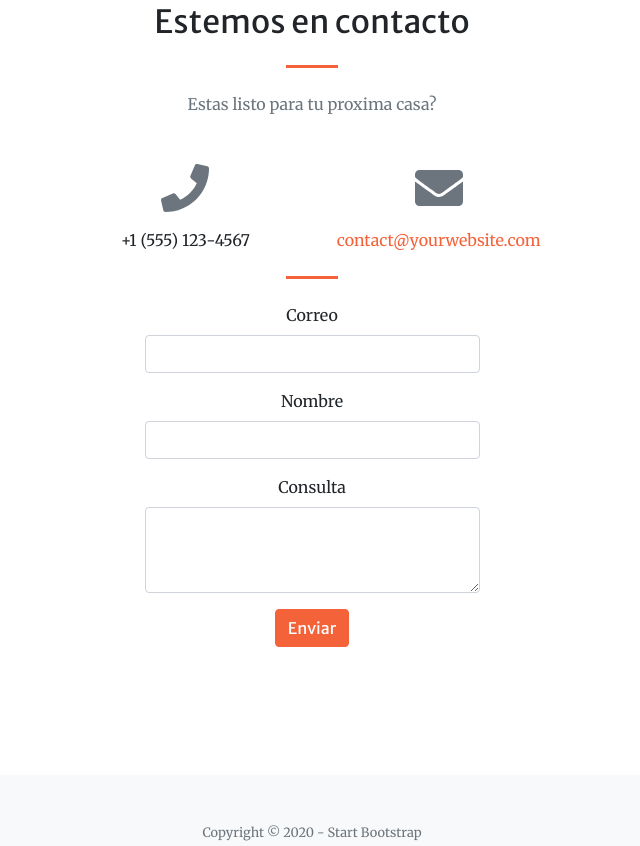
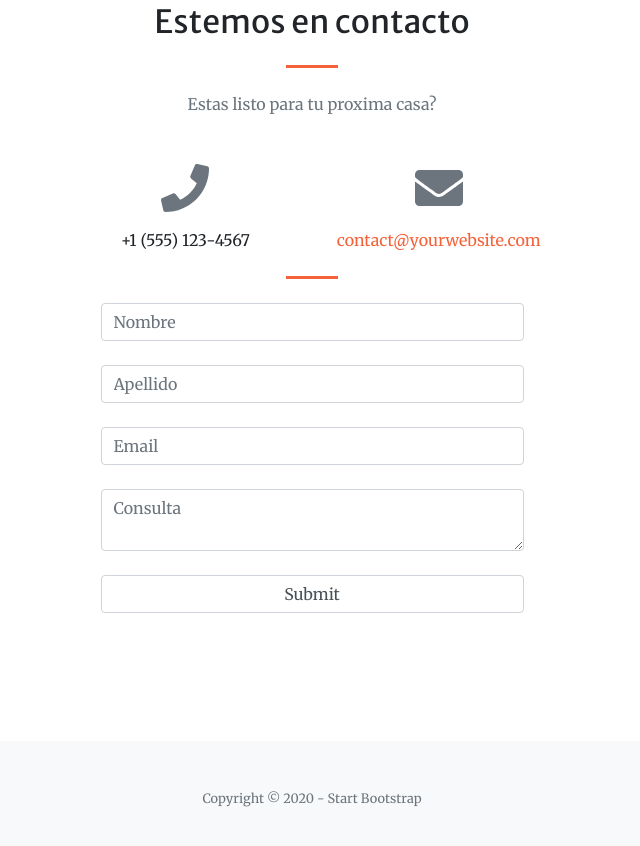
Before and after one commit to lautarox35/proyectodeptosclip, a plain HTML site: page index.html in a window 1280 px wide. Shown: the part 2677-3523 px from the top of the page, without its empty margins (328-968 px from the left). Drawn offline with nearby package versions, Linux system fonts and the light colour scheme.

Commit message:
proyecto completo

```diff
--- a/index.html
+++ b/index.html
@@ -1,5 +1,6 @@
 <!DOCTYPE html>
 <html lang="en">
+
 <head>
     <meta charset="utf-8" />
     <meta name="viewport" content="width=device-width, initial-scale=1, shrink-to-fit=no" />
@@ -12,19 +13,24 @@
     <script src="https://use.fontawesome.com/releases/v5.13.0/js/all.js" crossorigin="anonymous"></script>
     <!-- Google fonts-->
     <link href="https://fonts.googleapis.com/css?family=Merriweather+Sans:400,700" rel="stylesheet" />
-        <link href="https://fonts.googleapis.com/css?family=Merriweather:400,300,300italic,400italic,700,700italic" rel="stylesheet" type="text/css" />
+    <link href="https://fonts.googleapis.com/css?family=Merriweather:400,300,300italic,400italic,700,700italic"
+        rel="stylesheet" type="text/css" />
     <!-- Third party plugin CSS-->
-        <link href="https://cdnjs.cloudflare.com/ajax/libs/magnific-popup.js/1.1.0/magnific-popup.min.css" rel="stylesheet" />
+    <link href="https://cdnjs.cloudflare.com/ajax/libs/magnific-popup.js/1.1.0/magnific-popup.min.css"
+        rel="stylesheet" />
     <!-- Core theme CSS (includes Bootstrap)-->
     <link href="css/styles.css" rel="stylesheet" />
     <script src="https://unpkg.com/feather-icons"></script>
 </head>
+
 <body id="page-top">
     <!-- Navigation-->
     <nav class="navbar navbar-expand-lg navbar-light fixed-top py-3" id="mainNav">
         <div class="container">
             <a class="navbar-brand js-scroll-trigger" href="#page-top">Departamentos lux</a>
-                <button class="navbar-toggler navbar-toggler-right" type="button" data-toggle="collapse" data-target="#navbarResponsive" aria-controls="navbarResponsive" aria-expanded="false" aria-label="Toggle navigation"><span class="navbar-toggler-icon"></span></button>
+            <button class="navbar-toggler navbar-toggler-right" type="button" data-toggle="collapse"
+                data-target="#navbarResponsive" aria-controls="navbarResponsive" aria-expanded="false"
+                aria-label="Toggle navigation"><span class="navbar-toggler-icon"></span></button>
             <div class="collapse navbar-collapse" id="navbarResponsive">
                 <ul class="navbar-nav ml-auto my-2 my-lg-0">
                     <li class="nav-item"><a class="nav-link js-scroll-trigger" href="#about">Inicio</a></li>
@@ -44,7 +50,9 @@
                     <hr class="divider my-4" />
                 </div>
                 <div class="col-lg-8 align-self-baseline">
-                        <p class="text-white-75 font-weight-light mb-5">Lorem ipsum dolor sit, amet consectetur adipisicing elit. Praesentium magnam placeat sed pariatur blanditiis tenetur eaque nostrum quo iure nesciunt corporis reprehenderit, dicta rem minima eos odio provident dolor? Illum.</p>
+                    <p class="text-white-75 font-weight-light mb-5">Lorem ipsum dolor sit, amet consectetur adipisicing
+                        elit. Praesentium magnam placeat sed pariatur blanditiis tenetur eaque nostrum quo iure nesciunt
+                        corporis reprehenderit, dicta rem minima eos odio provident dolor? Illum.</p>
                     <a class="btn btn-primary btn-xl js-scroll-trigger" href="#about">ver más</a>
                 </div>
             </div>
@@ -57,7 +65,12 @@
                 <div class="col-lg-8 text-center">
                     <h2 class="text-white mt-0">Tenemos el departamento de tus sueños!</h2>
                     <hr class="divider light my-4" />
-                        <p class="text-white-50 mb-4">Lorem, ipsum dolor sit amet consectetur adipisicing elit. Voluptatum quisquam perferendis inventore doloremque distinctio incidunt asperiores beatae facere commodi numquam, aliquid autem ipsum non tempore cupiditate in perspiciatis unde? Totam.Earum tenetur magni magnam, minima facere molestiae vel fugiat nobis dolor culpa reiciendis qui officiis! Molestias neque, consectetur quisquam porro eveniet quaerat, iste maiores assumenda debitis deserunt, nostrum pariatur id. </p>
+                    <p class="text-white-50 mb-4">Lorem, ipsum dolor sit amet consectetur adipisicing elit. Voluptatum
+                        quisquam perferendis inventore doloremque distinctio incidunt asperiores beatae facere commodi
+                        numquam, aliquid autem ipsum non tempore cupiditate in perspiciatis unde? Totam.Earum tenetur
+                        magni magnam, minima facere molestiae vel fugiat nobis dolor culpa reiciendis qui officiis!
+                        Molestias neque, consectetur quisquam porro eveniet quaerat, iste maiores assumenda debitis
+                        deserunt, nostrum pariatur id. </p>
                     <a class="btn btn-light btn-xl js-scroll-trigger" href="#services">Servicios</a>
                 </div>
             </div>
@@ -189,30 +202,45 @@
                     </div>
                     <hr class="divider my-4" />
                     <div>
-                        <form class="container" style="width: 50%;">
-                        <div class="form-group">
-                            <label for="exampleInputEmail1">Correo</label>
-                            <input type="email" class="form-control" id="exampleInputEmail1" aria-describedby="emailHelp">
-
-                        </div>
-                        <div class="form-group">
-                            <label for="exampleInputPassword1">Nombre</label>
-                            <input type="name" class="form-control" id="exampleInputPassword1">
-                        </div>
-                        <div class="form-group">
-                            <label for="exampleInputPassword1">Consulta</label>
-                            <textarea class="form-control" id="exampleFormControlTextarea1" rows="3"></textarea>
-                        </div>
-                        <button type="submit" class="btn btn-primary">Enviar</button>
-                    </form>
                     </div>
                 </div>
             </div>
         </div>
+        <section>
+            <div class="row justify-content-center">
+                <form style="width: 30%;">
+                    <div class="row">
+                        <input type="name" class="form-control" placeholder="Nombre" id="">
+
+                    </div>
+                    <br>
+                    <div class="row">
+                        <input type="name" class="form-control" placeholder="Apellido" id="">
+                    </div>
+                    <br>
+                    <div class="row">
+                        <input type="email" class="form-control" placeholder="Email"id="emailHelp">
+
+                    </div>
+                    <br>
+                    <div class="row">
+                        <textarea class="form-control" placeholder="Consulta"></textarea>
+                    </div>
+                    <br>
+                    <div class="row">
+                        <input type="submit" class="form-control">
+                    </div>
+                </form>
+            </div>
         </section>
+    </section>
+
+
     <!-- Footer-->
     <footer class="bg-light py-5">
-            <div class="container"><div class="small text-center text-muted">Copyright © 2020 - Start Bootstrap</div></div>
+        <div class="container">
+            <div class="small text-center text-muted">Copyright © 2020 - Start Bootstrap</div>
+        </div>
     </footer>
     <!-- Bootstrap core JS-->
     <script src="https://cdnjs.cloudflare.com/ajax/libs/jquery/3.5.1/jquery.min.js"></script>
@@ -223,4 +251,5 @@
     <!-- Core theme JS-->
     <script src="js/scripts.js"></script>
 </body>
+
 </html>
```
Lines whose indentation alone changed are shown as unchanged.
